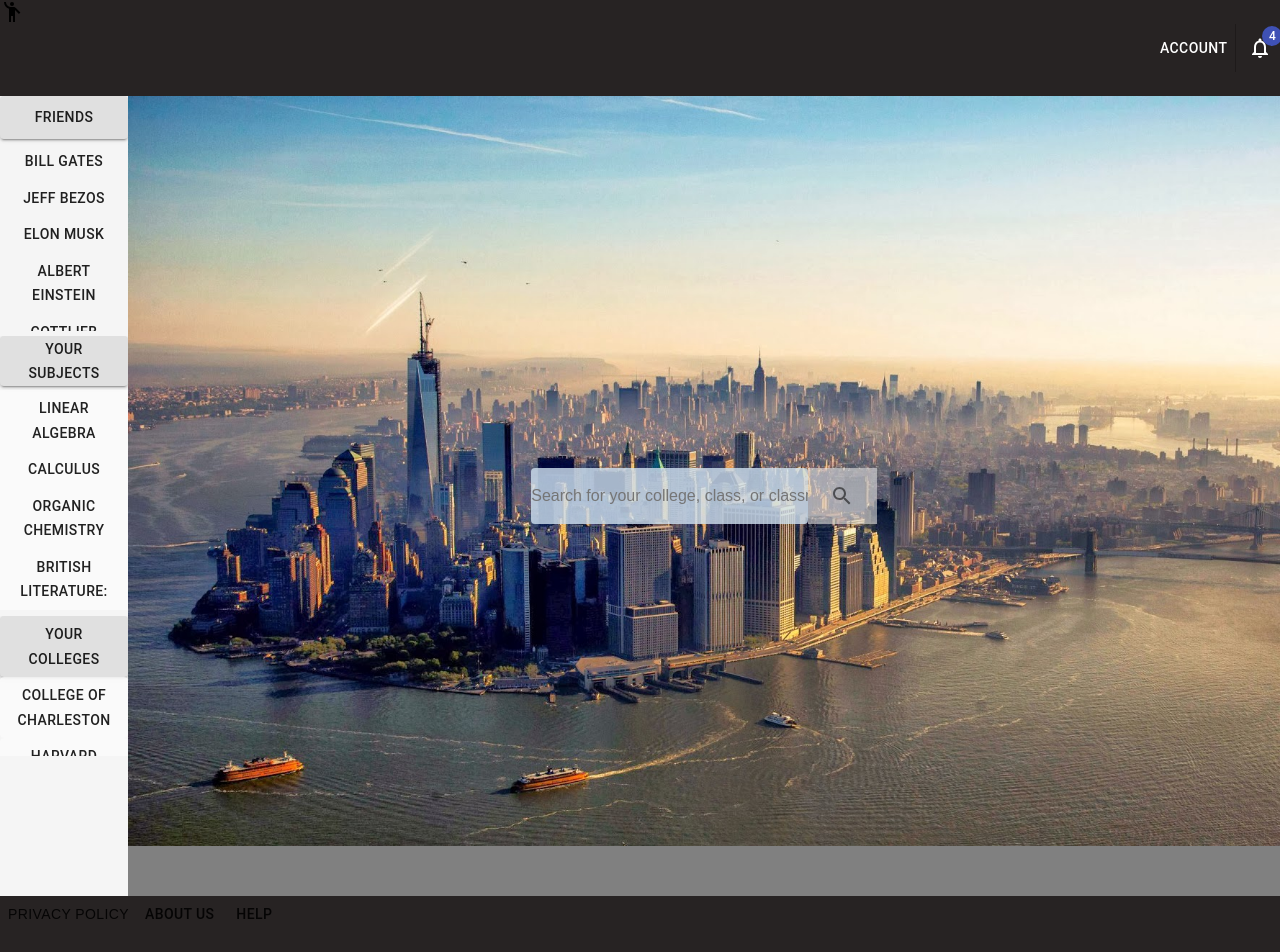
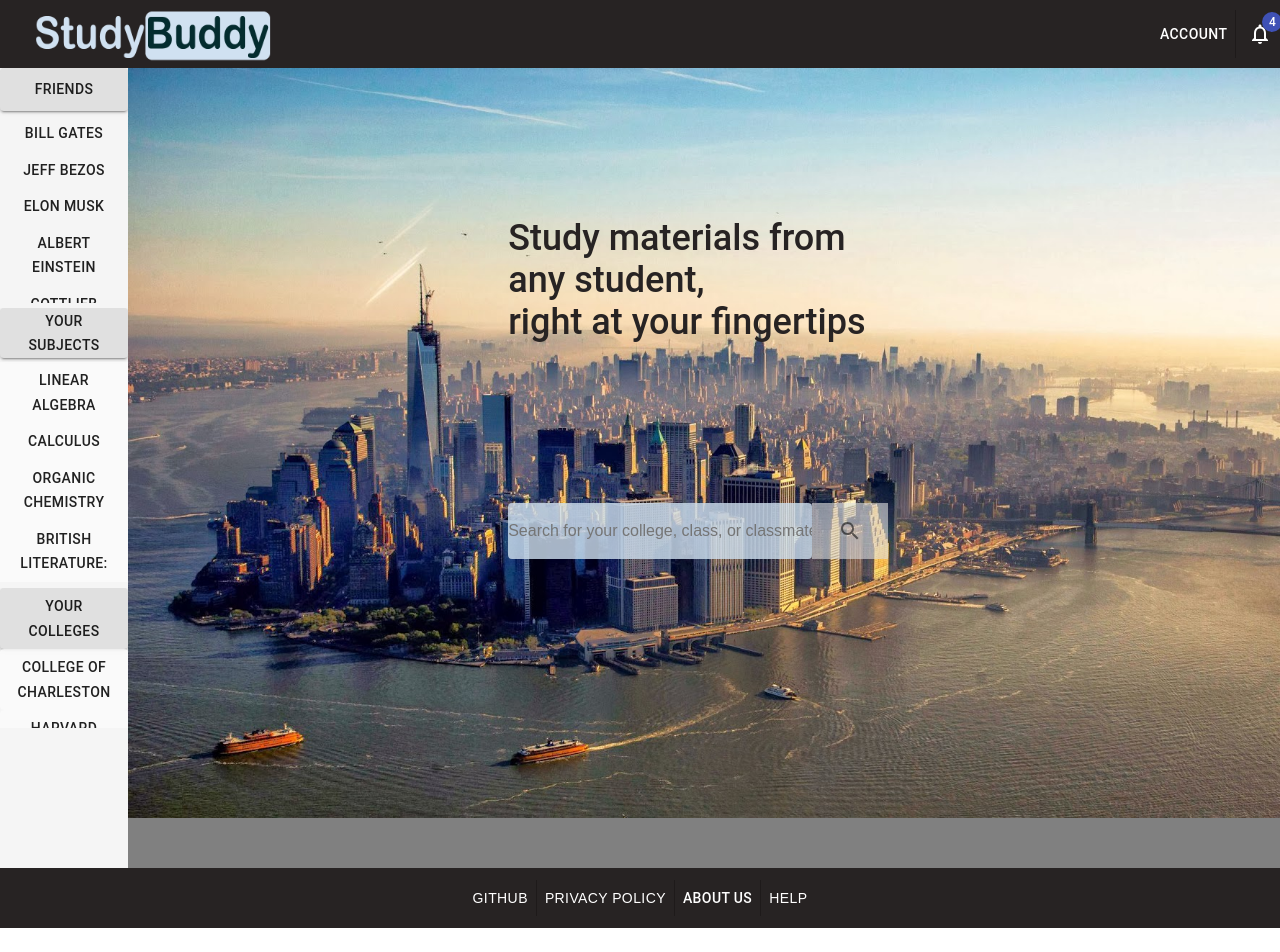
Before and after one commit to hafey1/studybuddy, a React (Create React App) app: page / in a window 1280 px wide. Shown: the top 952 px of the page. After the commit the page ends 928 px from the top, so only its background shows below. Built offline with nearby package versions, Linux system fonts and the light colour scheme.

Commit message:
finalStyle done

```diff
--- a/src/App.js
+++ b/src/App.js
@@ -2,6 +2,7 @@
 // Class to display: "College of Charleston CSCI 230"
 import React, { Component } from 'react';
 import './App.scss';
+import StudyBuddyDark from './Assets/Dark.png'
 import EmojiPeopleTwoToneIcon from '@material-ui/icons/EmojiPeopleTwoTone';
 import SearchIcon from '@material-ui/icons/Search';
 import IconButton from '@material-ui/core/IconButton';
@@ -94,7 +95,7 @@ class App extends Component {
     return (
       <div className="parent">
         <nav>
-          <EmojiPeopleTwoToneIcon className="emoji" />
+        <img src={StudyBuddyDark} style={{height: "100%", objectFit: "cover"}} alt="Logo" />
 
 
             <ButtonGroup className="signInSettings"
@@ -156,6 +157,7 @@ class App extends Component {
               { this.state.landingPage ?
 
                 <div className="backgroundSearchBar">
+                  <h1 className="motto ">Study materials from any student, <br></br>right at your fingertips</h1>
                   <div className="searchbar">
                     <input
                       type="text"
@@ -167,9 +169,16 @@ class App extends Component {
 
         </div>
         <footer>
-        <Button style={{fontFamily: "sans-serif"}}>Privacy Policy</Button>
-         <Button>About Us</Button>
-         <Button>Help</Button>
+          <ButtonGroup className="footerBox"
+                orientation="horizontal"
+                aria-label="horizontal primary button group"
+                variant="text"
+                >
+            <Button style={{color: "white", fontFamily: "sans-serif"}} >Github</Button>
+            <Button style={{color: "white", fontFamily: "sans-serif"}} >Privacy Policy</Button>
+            <Button style={{color: "white"}}>About Us</Button>
+            <Button style={{color: "white", fontFamily: "sans-serif"}} >Help</Button>
+         </ButtonGroup>
         </footer>
       </div>
     );
--- a/src/App.scss
+++ b/src/App.scss
@@ -83,13 +83,21 @@ nav {
 }
 
 footer {
-  padding-bottom: 10;
+  display: flex;
+  max-width: 100%;
+  align-items: center;
+  justify-content: center;
   background-color: #272323;
   grid-column: 1 / 3;
   grid-row: 3;
   z-index: 2;
 
 }
+
+.footerbox {
+
+}
+
 
 input {
   width: 100%;
@@ -119,7 +127,7 @@ input:hover {
   display: grid;
   height: 100vh;
   grid-template-columns: 100%;
-  grid-template-rows: 12% auto 7.5%;
+  grid-template-rows: 8.5% auto 7.5%;
 }
 // put this into two different styles
 .container {
@@ -139,10 +147,10 @@ input:hover {
 }
 
 .backgroundSearchBar {
-  display: flex;
+  display: inline-grid;
+  grid-template-rows: auto 10% auto ;
+  grid-template-columns: 33% 33% 33%;
   max-width: 100%;
-  align-items: center;
-  justify-content: center;
   background-image: url("./Background.jpg");
   background-repeat: no-repeat;
   background-size: 100%;
@@ -156,11 +164,24 @@ input:hover {
 
 }
 
+.motto {
+  font-family: roboto;
+  font-weight: 500;
+  font-size: 36px;
+  color: #272323;
+  margin: auto;
+  grid-row: 1;
+  grid-column: 2;
+
+}
+
 .searchbar {
 
-  top: 40%;
+
   display: grid;
-  width: 30%;
+  grid-row: 2;
+  grid-column: 2;
+  width: 100%;
   text-align: center;
   margin: auto;
   overflow-x: hidden;
```
Lines whose indentation alone changed are shown as unchanged.
